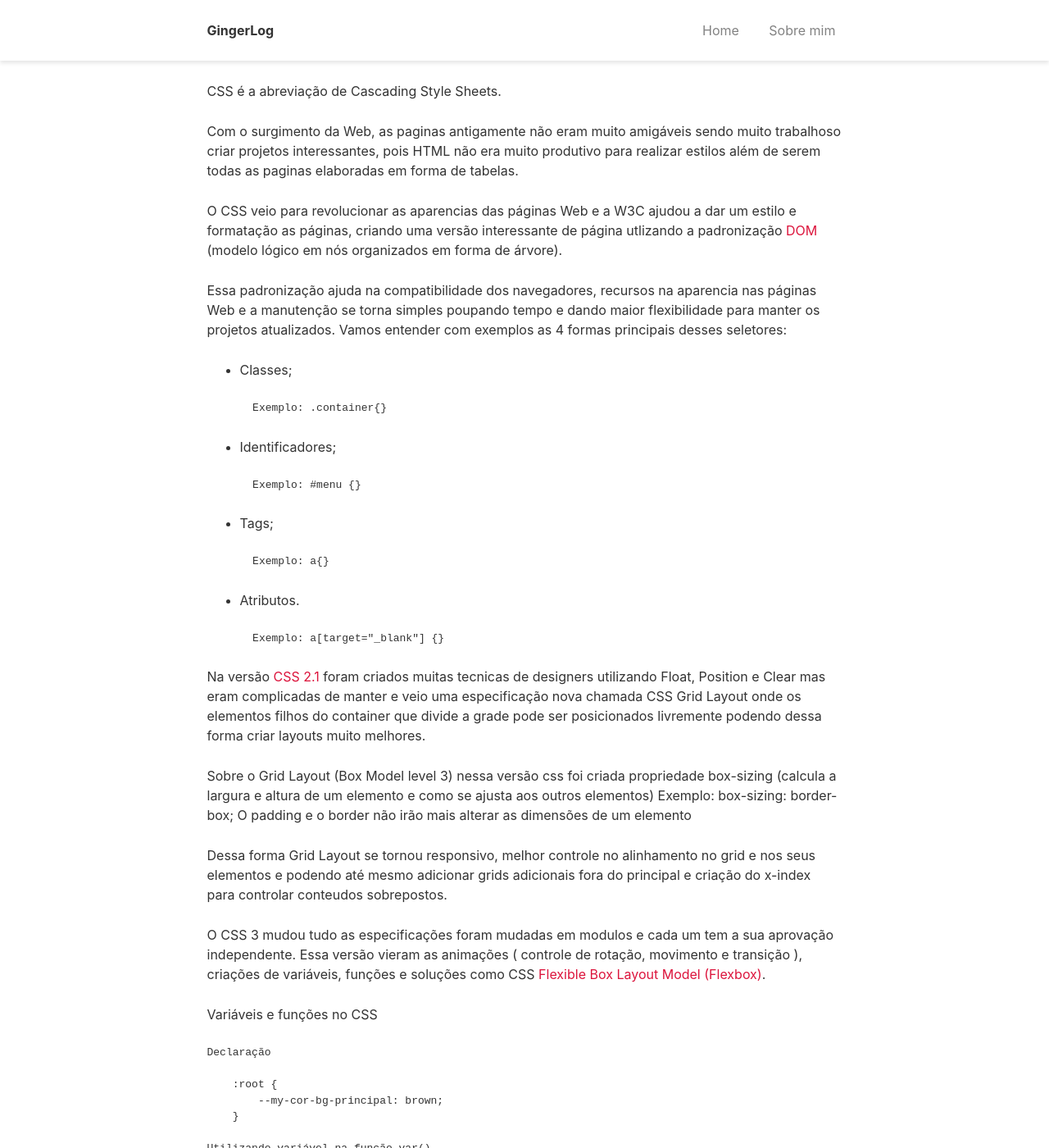
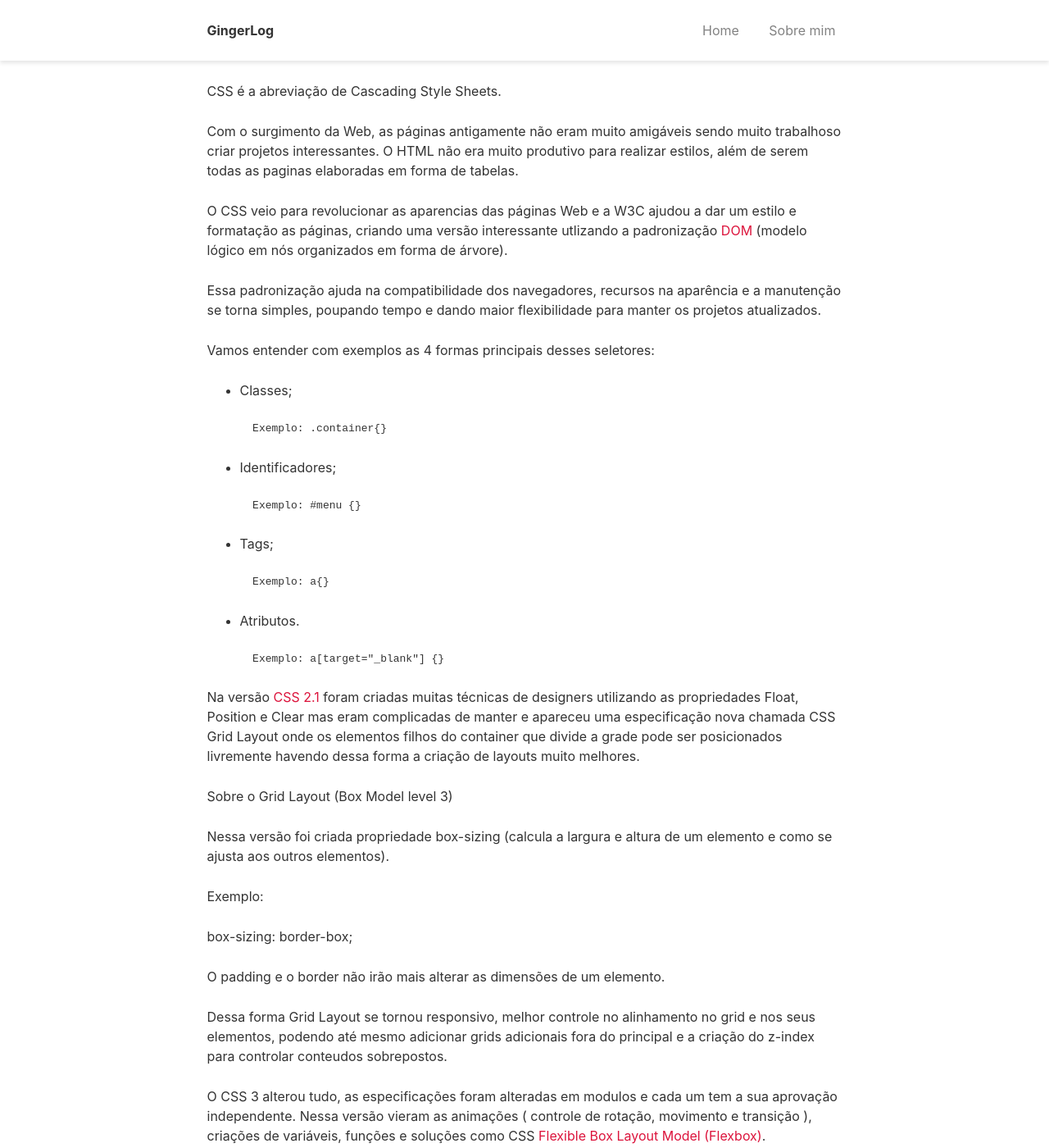
Before and after one commit to hingridlcs/hingridlcs.github.io, a Jekyll site: the page built from _posts/2021-10-20-aprendendo-css.md, in a window 1280 px wide and 1400 px high. Shown: the whole window at 82% size. Built offline with Jekyll 4.4.1, drawn with Linux system fonts in a browser that asks for light colours; some of the changed text lies outside the part shown.

```diff
--- a/_posts/2021-10-20-aprendendo-css.md
+++ b/_posts/2021-10-20-aprendendo-css.md
@@ -4,11 +4,13 @@ title: "Aprendendo CSS"
 ---
 CSS é a abreviação de Cascading Style Sheets.
 
-Com o surgimento da Web, as paginas antigamente não eram muito amigáveis sendo muito trabalhoso criar projetos interessantes, pois HTML não era muito produtivo para realizar estilos além de serem todas as paginas elaboradas em forma de tabelas.
+Com o surgimento da Web, as páginas antigamente não eram muito amigáveis sendo muito trabalhoso criar projetos interessantes. O HTML não era muito produtivo para realizar estilos, além de serem todas as paginas elaboradas em forma de tabelas.
 
-O CSS veio para revolucionar as aparencias das páginas Web e a W3C ajudou a dar um estilo e formatação as páginas, criando uma versão interessante de página utlizando a padronização <a href="https://en.wikipedia.org/wiki/Document_Object_Model" target="_blank">DOM </a>(modelo lógico em nós organizados em forma de árvore).
+O CSS veio para revolucionar as aparencias das páginas Web e a W3C ajudou a dar um estilo e formatação as páginas, criando uma versão interessante utlizando a padronização <a href="https://en.wikipedia.org/wiki/Document_Object_Model" target="_blank">DOM </a>(modelo lógico em nós organizados em forma de árvore).
 
-Essa padronização ajuda na compatibilidade dos navegadores, recursos na aparencia nas páginas Web e a manutenção se torna simples poupando tempo e dando maior flexibilidade para manter os projetos atualizados. Vamos entender com exemplos as 4 formas principais desses seletores:
+Essa padronização ajuda na compatibilidade dos navegadores, recursos na aparência e a manutenção se torna simples, poupando tempo e dando maior flexibilidade para manter os projetos atualizados.
+
+Vamos entender com exemplos as 4 formas principais desses seletores:
 
 - Classes;
 
@@ -27,24 +29,28 @@ Essa padronização ajuda na compatibilidade dos navegadores, recursos na aparen
         Exemplo: a[target="_blank"] {}
 
 
-Na versão <a href="https://www.w3c.br/divulgacao/guiasreferencia/css2/#mod-fontes">CSS 2.1</a> foram criados muitas tecnicas de designers utilizando Float, Position e Clear mas eram complicadas de manter e veio uma especificação nova chamada CSS Grid Layout onde os elementos filhos do container que divide a grade pode ser posicionados livremente podendo dessa forma criar layouts muito melhores.
+Na versão <a href="https://www.w3c.br/divulgacao/guiasreferencia/css2/#mod-fontes">CSS 2.1</a> foram criadas muitas técnicas de designers utilizando as propriedades Float, Position e Clear mas eram complicadas de manter e apareceu uma especificação nova chamada CSS Grid Layout onde os elementos filhos do container que divide a grade pode ser posicionados livremente havendo dessa forma a criação de layouts muito melhores.
 
 Sobre o Grid Layout (Box Model level 3)
-nessa versão css foi criada propriedade box-sizing (calcula a largura e altura de um elemento e como se ajusta aos outros elementos)
+
+Nessa versão foi criada propriedade box-sizing (calcula a largura e altura de um elemento e como se ajusta aos outros elementos).
+
 Exemplo:
+
 box-sizing: border-box;
-O padding e o border não irão mais alterar as dimensões de um elemento
 
-Dessa forma Grid Layout se tornou responsivo, melhor controle no alinhamento no grid e nos seus elementos e podendo até mesmo adicionar grids adicionais fora do principal e criação do x-index para controlar conteudos sobrepostos.
+O padding e o border não irão mais alterar as dimensões de um elemento.
 
-O CSS 3 mudou tudo as especificações foram mudadas em modulos e cada um tem a sua aprovação independente. Essa versão vieram as animações ( controle de rotação, movimento e transição ), criações de variáveis, funções e soluções como CSS <a href="https://css-tricks.com/snippets/css/a-guide-to-flexbox/" alt="_blank">Flexible Box Layout Model (Flexbox)</a>.
+Dessa forma Grid Layout se tornou responsivo, melhor controle no alinhamento no grid e nos seus elementos, podendo até mesmo adicionar grids adicionais fora do principal e a criação do z-index para controlar conteudos sobrepostos.
+
+O CSS 3 alterou tudo, as especificações foram alteradas em modulos e cada um tem a sua aprovação independente. Nessa versão vieram as animações ( controle de rotação, movimento e transição ), criações de variáveis, funções e soluções como CSS <a href="https://css-tricks.com/snippets/css/a-guide-to-flexbox/" alt="_blank">Flexible Box Layout Model (Flexbox)</a>.
 
 Variáveis e funções no CSS
 
     Declaração
 
         :root {
-            --my-cor-bg-principal: brown;
+            --my-cor-bg-principal: white;
         }
 
     Utilizando variável na função var()
@@ -60,6 +66,6 @@ Alguns links para estudos
     https://www.ranoya.com/books/public/css/funcoescss.php
 
 
-Existem alguns Pré-processadores CSS como Sass, Less e Stylus entre outros. Eles são interpretadores de código e cada um com suas regras geram um codigo CSS. Nos pré processadores podemos criar variáveis, condicionais, laços, repetições, importações e até heranças.
+Existem alguns pré-processadores CSS como Sass, Less e Stylus entre outros. Eles são interpretadores de código e cada um com suas regras geram um codigo CSS. Nos pré-processadores podemos criar variáveis, condicionais, laços, repetições, importações e até heranças.
 
 Há os Frameworks que facilitam muito o desenvolvimento dos projetos Web. Segue alguns dos mais utilizados frameworks como Bootstraps, Materialize CSS, Foundation e o Semantic UI.
```
Also changed, not shown: _posts/2021-10-11-iniciando-html.md (+12 -10 lines), index.md (+7 -4 lines).
